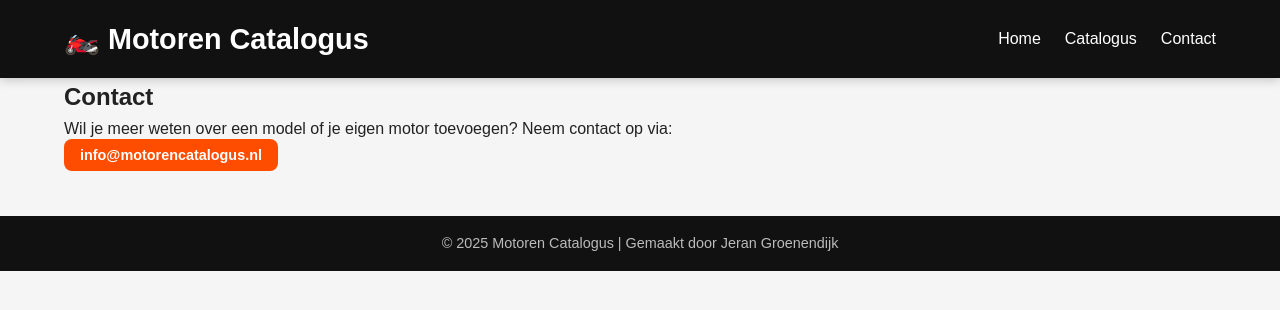
After one commit to jeran5555/ModuleCMS, a PHP site: page /contact.php in a window 1280 px wide. The commit adds this page. Shown: the top 310 px of the page. Run offline with PHP 8.4, Linux system fonts and the light colour scheme.

Commit message:
Motoren Jeran

```diff
--- /dev/null
+++ b/assets/style/style.css
@@ -0,0 +1,273 @@
+/* ======= Algemene opmaak ======= */
+* {
+  margin: 0;
+  padding: 0;
+  box-sizing: border-box;
+}
+
+body {
+  font-family: 'Poppins', sans-serif;
+  background-color: #f5f5f5;
+  color: #222;
+  line-height: 1.6;
+}
+
+/* ======= Container ======= */
+.container {
+  width: 90%;
+  max-width: 1200px;
+  margin: 0 auto;
+}
+
+/* ======= Header / Navigatie ======= */
+.site-header {
+  background: #111;
+  color: white;
+  padding: 1rem 0;
+  box-shadow: 0 2px 10px rgba(0,0,0,0.2);
+}
+
+.logo {
+  font-size: 1.8rem;
+  font-weight: 600;
+}
+
+.site-header .container {
+  display: flex;
+  justify-content: space-between;
+  align-items: center;
+}
+
+.nav-links {
+  list-style: none;
+  display: flex;
+  gap: 1.5rem;
+}
+
+.nav-links a {
+  color: white;
+  text-decoration: none;
+  font-weight: 500;
+  transition: color 0.3s;
+}
+
+.nav-links a:hover {
+  color: #ff4d00;
+}
+
+/* ======= Hero ======= */
+.hero {
+  background: url("../images/hero-bike.jpg") center/cover no-repeat;
+  height: 70vh;
+  display: flex;
+  justify-content: center;
+  align-items: center;
+  text-align: center;
+  color: white;
+  position: relative;
+}
+
+.hero::after {
+  content: "";
+  position: absolute;
+  inset: 0;
+  background: rgba(0,0,0,0.5);
+}
+
+.hero-content {
+  position: relative;
+  z-index: 2;
+}
+
+.hero h2 {
+  font-size: 2.5rem;
+  margin-bottom: 1rem;
+}
+
+.hero p {
+  font-size: 1.2rem;
+  margin-bottom: 2rem;
+}
+
+/* ======= Buttons ======= */
+.btn, .btn-small {
+  background: #ff4d00;
+  color: white;
+  border: none;
+  padding: 0.8rem 1.5rem;
+  text-decoration: none;
+  border-radius: 8px;
+  font-weight: bold;
+  transition: background 0.3s ease;
+}
+
+.btn:hover, .btn-small:hover {
+  background: #e43e00;
+}
+
+.btn-small {
+  padding: 0.5rem 1rem;
+  font-size: 0.9rem;
+}
+
+/* ======= Catalogus ======= */
+.motoren-grid {
+  display: grid;
+  grid-template-columns: repeat(auto-fill, minmax(260px, 1fr));
+  gap: 2rem;
+  margin-top: 2rem;
+}
+
+.motor-card {
+  background: white;
+  border-radius: 12px;
+  box-shadow: 0 4px 12px rgba(0,0,0,0.1);
+  overflow: hidden;
+  transition: transform 0.3s, box-shadow 0.3s;
+}
+
+.motor-card:hover {
+  transform: translateY(-5px);
+  box-shadow: 0 8px 20px rgba(0,0,0,0.2);
+}
+
+.motor-card img {
+  width: 100%;
+  height: 180px;
+  object-fit: cover;
+}
+
+.motor-card h3 {
+  margin: 1rem 0 0.5rem;
+}
+
+.motor-card .btn-small {
+  display: inline-block;
+  margin-bottom: 1rem;
+}
+
+/* ======= Footer ======= */
+.site-footer {
+  text-align: center;
+  padding: 1rem;
+  background: #111;
+  color: #bbb;
+  margin-top: 3rem;
+}
+
+.site-footer p {
+  font-size: 0.9rem;
+}
+
+/* ======= Responsive ======= */
+@media (max-width: 768px) {
+  .site-header .container {
+    flex-direction: column;
+    gap: 0.5rem;
+  }
+
+  .hero h2 {
+    font-size: 1.8rem;
+  }
+
+  .hero p {
+    font-size: 1rem;
+  }
+}
+
+/* ======= Header ======= */
+.site-header {
+  background: #111;
+  color: white;
+  padding: 1rem 0;
+  box-shadow: 0 2px 10px rgba(0,0,0,0.2);
+  position: sticky;
+  top: 0;
+  z-index: 100;
+}
+
+.nav-container {
+  display: flex;
+  justify-content: space-between;
+  align-items: center;
+}
+
+.logo {
+  font-size: 1.8rem;
+  font-weight: 600;
+}
+
+/* ======= Desktop navigatie ======= */
+.nav-links {
+  list-style: none;
+  display: flex;
+  gap: 1.5rem;
+}
+
+.nav-links a {
+  color: white;
+  text-decoration: none;
+  font-weight: 500;
+  transition: color 0.3s;
+}
+
+.nav-links a:hover {
+  color: #ff4d00;
+}
+
+/* ======= Hamburger knop ======= */
+.hamburger {
+  display: none;
+  flex-direction: column;
+  justify-content: space-between;
+  width: 24px;
+  height: 18px;
+  cursor: pointer;
+}
+
+.hamburger span {
+  display: block;
+  height: 3px;
+  width: 100%;
+  background: white;
+  border-radius: 2px;
+  transition: all 0.3s ease;
+}
+
+/* ======= Mobiele navigatie ======= */
+@media (max-width: 768px) {
+  .nav-links {
+    position: absolute;
+    top: 70px;
+    left: 0;
+    width: 100%;
+    background: #111;
+    flex-direction: column;
+    align-items: center;
+    gap: 1rem;
+    padding: 1.5rem 0;
+    display: none;
+  }
+
+  /* Menu zichtbaar als actief */
+  #nav-menu.active .nav-links {
+    display: flex;
+  }
+
+  .hamburger {
+    display: flex;
+  }
+
+  /* Animatie hamburger */
+  .hamburger.active span:nth-child(1) {
+    transform: rotate(45deg) translate(5px, 5px);
+  }
+
+  .hamburger.active span:nth-child(2) {
+    opacity: 0;
+  }
+
+  .hamburger.active span:nth-child(3) {
+    transform: rotate(-45deg) translate(5px, -5px);
+  }
+}
--- /dev/null
+++ b/contact.php
@@ -0,0 +1,10 @@
+<?php include 'includes/header.php'; ?>
+<?php include 'includes/nav.php'; ?>
+
+<main class="content container">
+  <h2>Contact</h2>
+  <p>Wil je meer weten over een model of je eigen motor toevoegen? Neem contact op via:</p>
+  <p><a href="mailto:info@motorencatalogus.nl" class="btn-small">info@motorencatalogus.nl</a></p>
+</main>
+
+<?php include 'includes/footer.php'; ?>
--- /dev/null
+++ b/includes/footer.php
@@ -0,0 +1,5 @@
+<footer class="site-footer">
+  <p>&copy; <?php echo date("Y"); ?> Motoren Catalogus | Gemaakt door Jeran Groenendijk</p>
+</footer>
+</body>
+</html>
--- /dev/null
+++ b/includes/header.php
@@ -0,0 +1,9 @@
+<!DOCTYPE html>
+<html lang="nl">
+<head>
+  <meta charset="UTF-8">
+  <meta name="viewport" content="width=device-width, initial-scale=1.0">
+  <title>Motoren Catalogus</title>
+  <link rel="stylesheet" href="assets/style/style.css">
+</head>
+<body>
--- /dev/null
+++ b/includes/nav.php
@@ -0,0 +1,32 @@
+<header class="site-header">
+  <div class="container nav-container">
+    <h1 class="logo">🏍️ Motoren Catalogus</h1>
+
+    <!-- Hamburger knop -->
+    <div class="hamburger" id="hamburger">
+      <span></span>
+      <span></span>
+      <span></span>
+    </div>
+
+    <!-- Navigatie -->
+    <nav id="nav-menu">
+      <ul class="nav-links">
+        <li><a href="index.php">Home</a></li>
+        <li><a href="catalogus.php">Catalogus</a></li>
+        <li><a href="contact.php">Contact</a></li>
+      </ul>
+    </nav>
+  </div>
+</header>
+
+<script>
+  // JavaScript voor het openen/sluiten van het menu
+  const hamburger = document.getElementById('hamburger');
+  const navMenu = document.getElementById('nav-menu');
+
+  hamburger.addEventListener('click', () => {
+    hamburger.classList.toggle('active');
+    navMenu.classList.toggle('active');
+  });
+</script>
```
Also changed, not shown: catalogus.php (added, +27 -0 lines), index.php (+16 -10 lines), assets/images/image.png (added), data/motoren.php (added).
